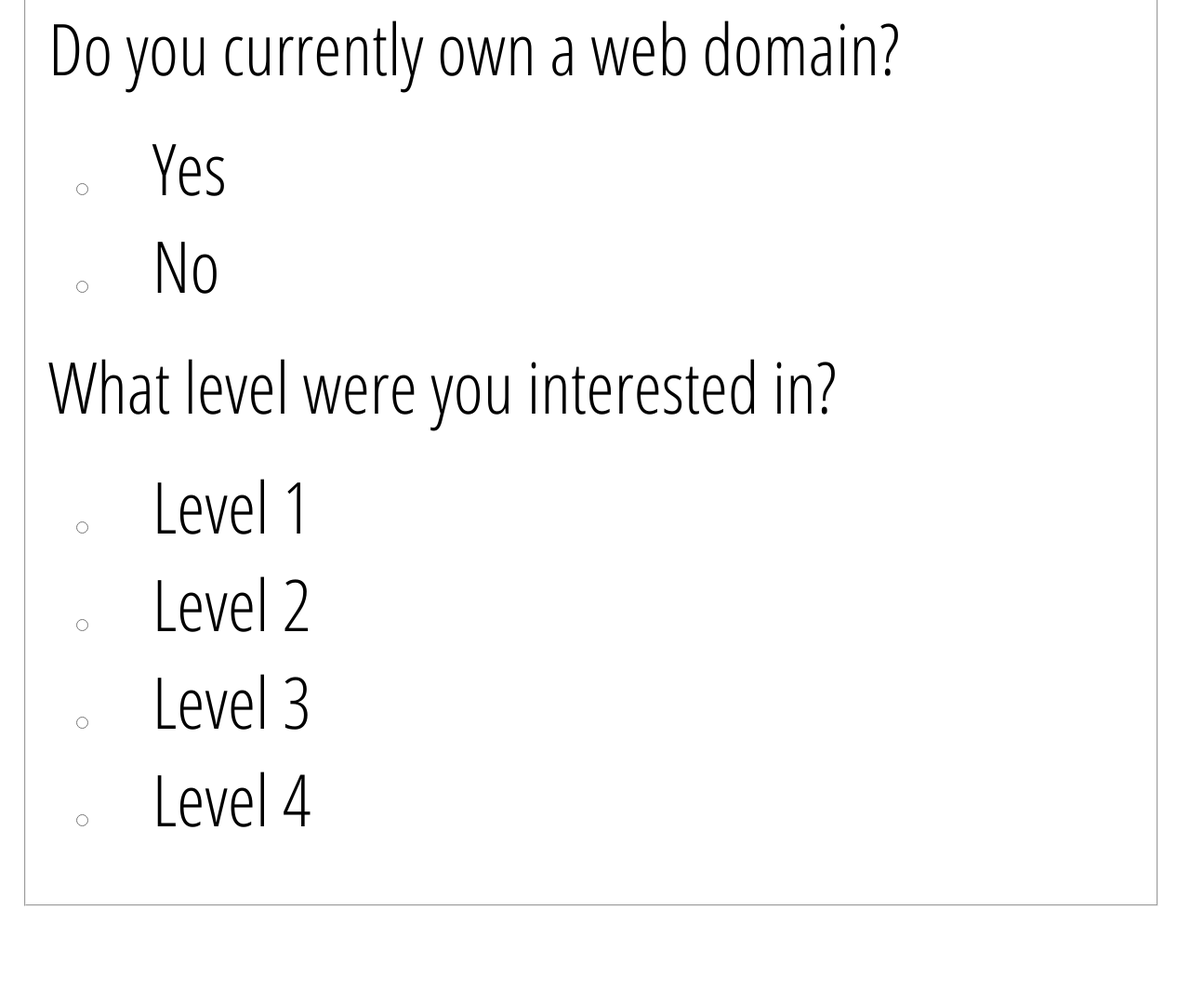
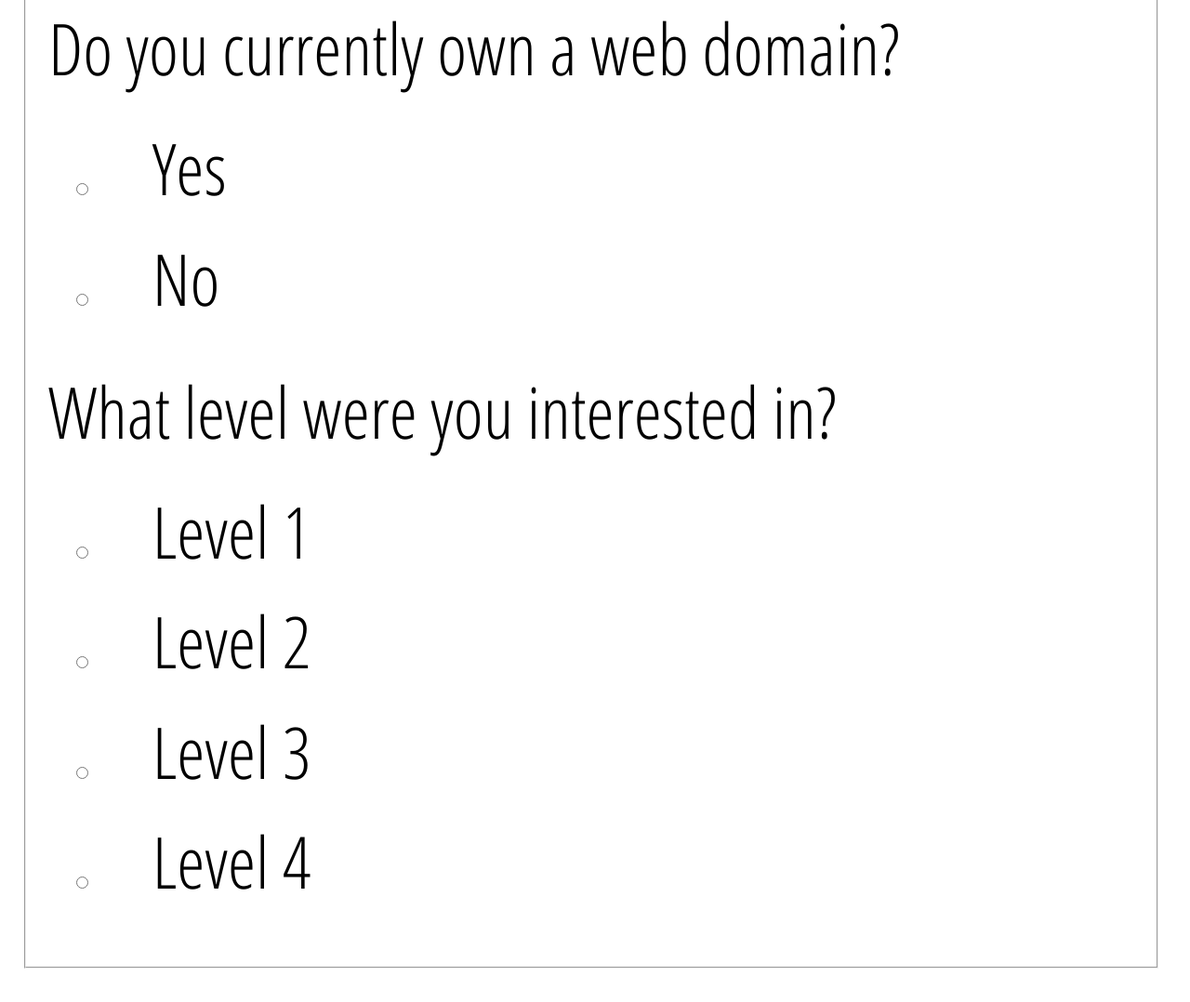
Before and after one commit to jas010i/iridescXnt-portfolio, a PHP site: page / in a window 1280 px wide. Shown: the part 4368-5446 px from the top of the page at 93% size. Run offline with PHP 8.4, Linux system fonts and the light colour scheme; some web fonts are replaced.

Commit message:
Update body.css

```diff
--- a/CSS/body.css
+++ b/CSS/body.css
@@ -110,7 +110,7 @@ fieldset > div > p {
 #domain-no, #domain-yes, #level1, #level2,
 #level3, #level4 {
             width: 10%;
-            margin: 0;
+            margin: 0 0 3% 0;
         }
 
 label {
```
